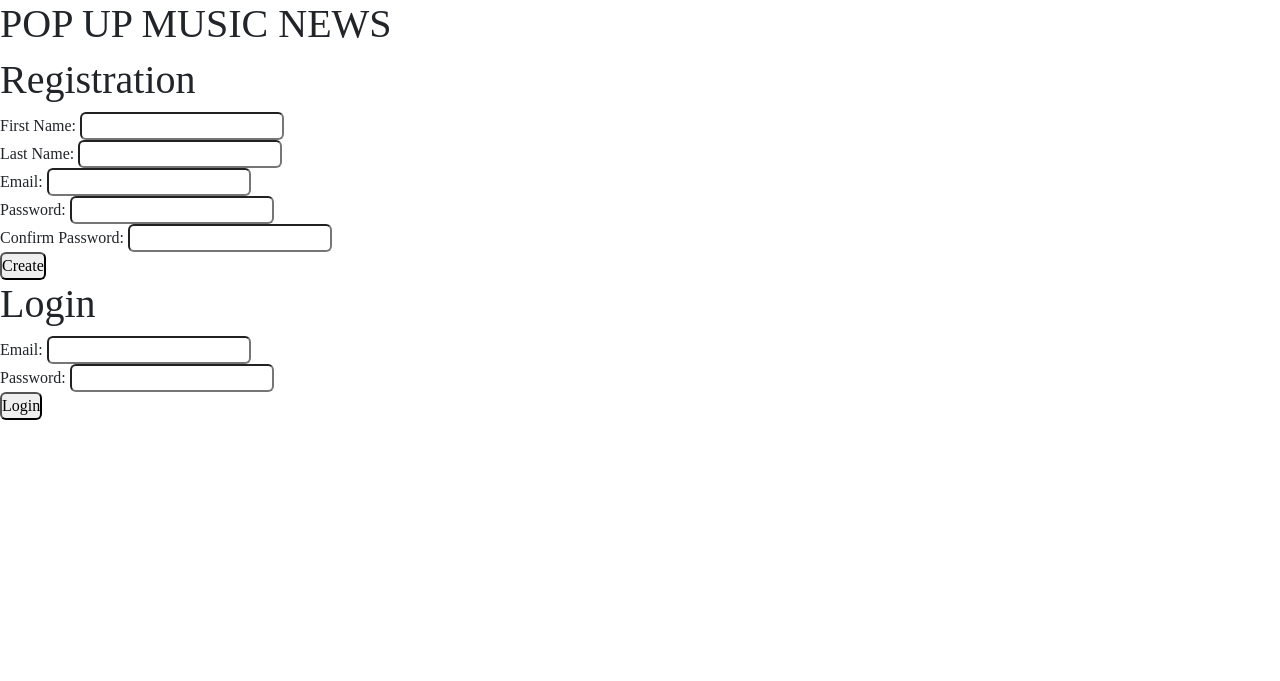
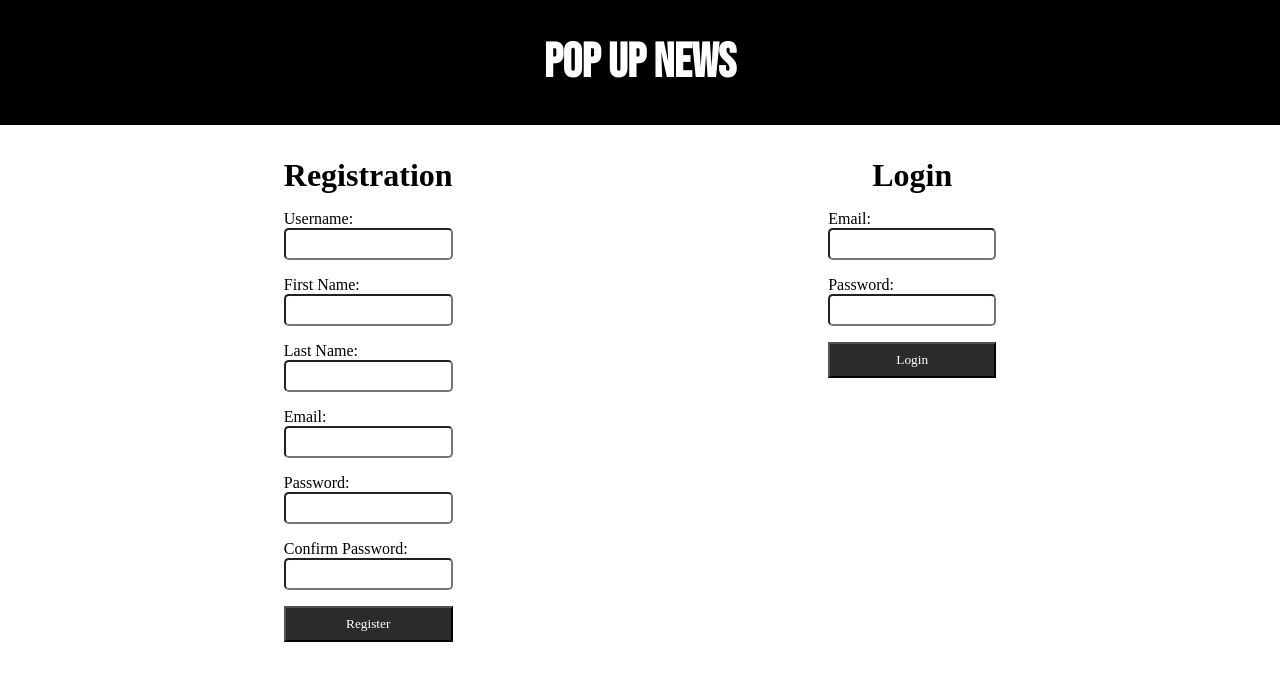
Before and after one commit to DatGuy8/PopUpNews, a Flask app: page /login in a window 1280 px wide. Shown: the top 681 px of the page. Run offline with Flask 3, Linux system fonts and the light colour scheme; some web fonts are replaced.

Commit message:
login reg added

```diff
--- a/flask_app/__init__.py
+++ b/flask_app/__init__.py
@@ -1,6 +1,7 @@
 from flask import Flask
 app = Flask(__name__)
-
+from flask_bcrypt import Bcrypt
+bcrypt = Bcrypt(app)
 
 
 app.secret_key = "MYSuperSecretKeyPopUpNews"
--- a/flask_app/controllers/user_controller.py
+++ b/flask_app/controllers/user_controller.py
@@ -1,21 +1,89 @@
 from flask_app import app
 from flask import render_template, redirect, request, session, flash
+from flask_app.models.user import User
+from flask_bcrypt import Bcrypt
+bcrypt = Bcrypt(app)
 
 @app.route('/')
 def home():
-    # if 'userid' in session:
-    #     return redirect('/dashboard')    # if user logged in send to dashboard
+    if 'userid' in session:
+        return redirect('/dashboard')    # if user logged in send to dashboard
 
+    return redirect('/login')
+
+@app.route('/login')
+def login_page():
+    return render_template('login_page.html')
+
+#=========REGISTER ROUTE==========
+@app.route('/registeruser', methods=['POST'])
+def register_user():
+    if not User.validate_form(request.form):
+        return redirect('/login')
+
+    pwhash = bcrypt.generate_password_hash(request.form['password'])      # creates hash password from the form
+
+    data = {
+        'username' : request.form['username'],
+        'first_name' : request.form['first_name'],
+        'last_name' : request.form['last_name'],
+        'email' : request.form['email'],
+        'password' : pwhash
+    }
+
+    user = User.add_user(data)
+    print('got user data:', user)
     return redirect('/dashboard')
+
+
+@app.route('/login',methods=['POST'])
+def login_user():
+
+    data = {
+        'email' : request.form['email']
+    }
+    registered_user = User.get_user_by_email(data)
+
+    if not register_user:
+        flash('Invalid Email/Password', 'login')
+        return redirect('/login')
+
+    if not bcrypt.check_password_hash(registered_user.password, request.form['password']):   # Checks password correct
+        flash('Invalid Email/Password', 'login')
+        return redirect('/login')
+
+
+    session['userid'] = registered_user.id
+    print('logged in' , register_user)
+    return redirect('/dashboard')
+
+
+
+@app.route('/logout')       #Clears session and send back to login page
+def logout():
+
+    session.clear()
+    return redirect('/')
+
+
+
+
+
+
+
+
+
+
+
 
 
 @app.route('/dashboard')
 def homepage():
-    return render_template('dashboard.html')
+    if 'userid' in session:
+        return render_template('dashboard.html')    # if user logged in send to dashboard
 
-@app.route('/login')
-def login_page():
-    return render_template('login_page.html')
+    return redirect('/login')
+
 
 
 @app.route('/articles')
--- a/flask_app/static/css/style.css
+++ b/flask_app/static/css/style.css
@@ -85,7 +85,45 @@
 }
 
 /* BASE.HTML END */
-/* DASHBOARD.HTML */
+
+/* ===========================LOGIN PAGE=========================== */
+.mt1rem{
+    margin-top: 1rem;
+}
+
+@media screen and (min-width:768px) {
+
+    .two-form-div{
+        display:flex;
+        justify-content: space-around;
+    }
+}
+
+.form-div{
+    display:flex;
+    flex-direction: column;
+    margin-top: 1rem;
+}
+.form-div input{
+    height: 2rem;
+}
+
+.button{
+    padding: .5rem;
+    background-color: #2b2b2b;
+    color: white;
+}
+.codered{
+    color: red;
+}
+.rounded{
+    border-radius: 0.3rem;
+}
+
+/* ===========================LOGIN PAGE END=========================== */
+
+
+/* ===========================DASHBOARD.HTML=========================== */
 
 .mt3rem {
     margin-top: 3rem;
@@ -201,9 +239,9 @@
     background-color: aliceblue;
 }
 
-/* DASHBOARD.HTML END*/
+/* ===========================DASHBOARD.HTML END=========================== */
 
-/* ARTICLES PAGE */
+/* ===========================ARTICLES PAGE=========================== */
 .dark-main-container {
     width: 100%;
 
@@ -277,9 +315,9 @@
     width: 10rem;
 }
 
-/* ARTICLES PAGE END */
+/* ===========================ARTICLES PAGE END=========================== */
 
-/* YOUR FEED */
+/* ===========================YOUR FEED=========================== */
 .mt2rem {
     margin-top: 2rem;
 }
@@ -296,9 +334,9 @@
     background-color: black;
 }
 
-/* YOUR FEED END */
+/* ===========================YOUR FEED END=========================== */
 
-/* ALL ARTISTS PAGE */
+/* ===========================ALL ARTISTS PAGE=========================== */
 .search-div {
     width: 100%;
 }
@@ -380,10 +418,10 @@
     background-color: #ddd;
 }
 
-/* ALL ARTISTS PAGE END */
-/* SINGLE ARTIST PAGE */
+/* ===========================ALL ARTISTS PAGE END=========================== */
+/* ===========================SINGLE ARTIST PAGE=========================== */
 
-/* SINGLE ARTIST PAGE End */
+/* ===========================SINGLE ARTIST PAGE End=========================== */
 
 .small-4-featured {
     display: flex;
@@ -406,9 +444,9 @@
     width: 10rem;
 }
 
-/* ARTICLES PAGE END */
+/* ===========================ARTICLES PAGE END=========================== */
 
-/* YOUR FEED */
+/* ===========================YOUR FEED=========================== */
 .mt2rem {
     margin-top: 2rem;
 }
@@ -424,9 +462,9 @@
     background-color: black;
 }
 
-/* YOUR FEED END */
+/* ===========================YOUR FEED END=========================== */
 
-/* ALL ARTISTS PAGE */
+/* ===========================ALL ARTISTS PAGE=========================== */
 .search-div {
     width: 100%;
 }
@@ -466,8 +504,23 @@
     width: 100%;
 }
 
-/* ALL ARTISTS PAGE END */
-/* ONE ARTICLE PAGE */
+/* ===========================ALL ARTISTS PAGE END=========================== */
+/* ===========================ONE ARTICLE PAGE=========================== */
+
+.comment-input-div{
+    width: 100%;
+}
+.comment-box{
+    width: 100%;
+}
+
+.comment-form{
+    width: 100%;
+}
+.comment-form form{
+    display:flex;
+    gap: 1rem;
+}
 .one-article-page-img {
     width: 100%;
 }
@@ -517,8 +570,8 @@
     gap: 1rem;
 }
 
-/* ONE ARTICLE PAGE END*/
-/* PROFILE PAGE */
+/* ===========================ONE ARTICLE PAGE END=========================== */
+/* ===========================PROFILE PAGE=========================== */
 .top-content-userpage {
     width: 100%;
 }
@@ -564,4 +617,4 @@
 
 }
 
-/* PROFILE PAGE END */
+/* ===========================PROFILE PAGE END=========================== */
--- a/flask_app/templates/login_page.html
+++ b/flask_app/templates/login_page.html
@@ -1,87 +1,105 @@
 <!DOCTYPE html>
 <html lang="en">
+    <head>
+        <meta charset="UTF-8" />
 
-<head>
-    <meta charset="UTF-8">
-
-    <meta name="viewport" content="width=device-width, initial-scale=1.0">
+        <meta name="viewport" content="width=device-width, initial-scale=1.0" />
         <title>POP UP MUSIC NEWS</title>
         <!-- CSS only -->
-    <link href="https://cdn.jsdelivr.net/npm/bootstrap@5.2.2/dist/css/bootstrap.min.css" rel="stylesheet"
-        integrity="sha384-Zenh87qX5JnK2Jl0vWa8Ck2rdkQ2Bzep5IDxbcnCeuOxjzrPF/et3URy9Bv1WTRi" crossorigin="anonymous">
-	<link rel="stylesheet" type="text/css" href="{{ url_for('static', filename='css/style.css') }}">
 
+        <link
+            rel="stylesheet"
+            type="text/css"
+            href="{{ url_for('static', filename='css/style.css') }}"
+        />
     </head>
 
     <body>
-    <h1 class='title'>POP UP MUSIC NEWS</h1>
+        <nav>
+            <div id="top-nav">
+                <h1 id="PopUpNews-Logo"><a href="/login">POP UP NEWS</a></h1>
+            </div>
+        </nav>
 
-<div id="mainbox">
+        <div class="page-width-sizing two-form-div mt2rem">
             <div>
-
                 <!-- =========================FLASH MESSAGES================================== -->
-            {% with messages = get_flashed_messages(category_filter =['registration'] ) %}
-                {% if messages %}
-                    {% for message in messages %}
+                {% with messages = get_flashed_messages(category_filter
+                =['registration'] ) %} {% if messages %} {% for message in
+                messages %}
                 <p class="codered">{{ message }}</p>
-                    {% endfor %}
-                {% endif %}
-            {% endwith %}
-
+                {% endfor %} {% endif %} {% endwith %}
 
                 <!-- ==========================FORM CREATING NEW USER=========================== -->
-            <h1 class="dojotitle">Registration</h1>
-            <form action="/createuser" method="POST" class="cleanerform"><!--========/createuser==========-->
+                <h1 class="text-center">Registration</h1>
+                <form action="/registeruser" method="POST" class="mt1rem">
+                    <!--========/createuser==========-->
+                    <div class="form-div">
+                        <label for="username">Username:</label>
+                        <input type="text" name="username" class="rounded" />
+                    </div>
+                    <div class="form-div">
                         <label for="first_name">First Name:</label>
-                <input type="text" name="first_name" class="rounded">
-                <br>
+                        <input type="text" name="first_name" class="rounded" />
+                    </div>
+                    <div class="form-div">
                         <label for="last_name">Last Name:</label>
-                <input type="text" name="last_name" class="rounded">
-                <br>
+                        <input type="text" name="last_name" class="rounded" />
+                    </div>
+                    <div class="form-div">
                         <label for="email">Email:</label>
-                <input type="email" name="email" class="rounded">
-                <br>
+                        <input type="email" name="email" class="rounded" />
+                    </div>
+                    <div class="form-div">
                         <label for="password">Password:</label>
-                <input type="password" name="password" class="rounded">
-                <br>
+                        <input
+                            type="password"
+                            name="password"
+                            class="rounded"
+                        />
+                    </div>
+                    <div class="form-div">
                         <label for="conpassword">Confirm Password:</label>
-                <input type="password" name="conpassword" class="rounded">
-                <br>
-                <button class="rounded bluebutton">Create</button>
+                        <input
+                            type="password"
+                            name="conpassword"
+                            class="rounded"
+                        />
+                    </div>
+
+                    <div class="form-div">
+                        <button class="button">Register</button>
+                    </div>
                 </form>
             </div>
             <!-- ===============================LOGIN FORM================================== -->
             <div>
-            {% with messages = get_flashed_messages(category_filter=['login']) %}
-                {% if messages %}
-                    {% for message in messages %}
+                {% with messages =
+                get_flashed_messages(category_filter=['login']) %} {% if
+                messages %} {% for message in messages %}
                 <p class="codered">{{ message }}</p>
-                    {% endfor %}
-                {% endif %}
-            {% endwith %}
-        <h1 class="dojotitle">Login</h1>
-        <form action="/login" method="POST" class="cleanerform"><!--===========/login===========-->
+                {% endfor %} {% endif %} {% endwith %}
+                <h1 class="text-center">Login</h1>
+                <form action="/login" method="POST" class="mt1rem">
+                    <!--===========/login===========-->
+                    <div class="form-div">
                         <label for="email">Email:</label>
-            <input type="email" name="email" class="rounded">
-            <br>
+                        <input type="email" name="email" class="rounded" />
+                    </div>
+
+                    <div class="form-div">
                         <label for="password">Password:</label>
-            <input type="password" name="password" class="rounded">
-            <br>
-            <button class="rounded bluebutton">Login</button>
-
-
+                        <input
+                            type="password"
+                            name="password"
+                            class="rounded"
+                        />
+                    </div>
+                    <div class="form-div">
+                        <button class="button">Login</button>
+                    </div>
                 </form>
-
-
-
             </div>
         </div>
-
-
-    <!-- JavaScript Bundle with Popper -->
-    <script src="https://cdn.jsdelivr.net/npm/bootstrap@5.2.2/dist/js/bootstrap.bundle.min.js"
-        integrity="sha384-OERcA2EqjJCMA+/3y+gxIOqMEjwtxJY7qPCqsdltbNJuaOe923+mo//f6V8Qbsw3"
-        crossorigin="anonymous"></script>
     </body>
-
 </html>
```
Also changed, not shown: flask_app/models/article.py (added, +25 -0 lines), flask_app/models/article_like.py (added, +11 -0 lines), flask_app/models/artist.py (added, +16 -0 lines), flask_app/models/comment.py (added, +14 -0 lines), flask_app/models/comment_like.py (added, +11 -0 lines), flask_app/models/favorite_article.py (added, +11 -0 lines), flask_app/models/favorite_artist.py (added, +11 -0 lines), flask_app/models/user.py (added, +75 -0 lines), flask_app/templates/one_article_page.html (+19 -2 lines), flask_app/controllers/article_controller.py (added), flask_app/controllers/artist_controller.py (added), flask_app/controllers/comment_controller.py (added), 2 other files. Lines whose indentation alone changed are shown as unchanged.
